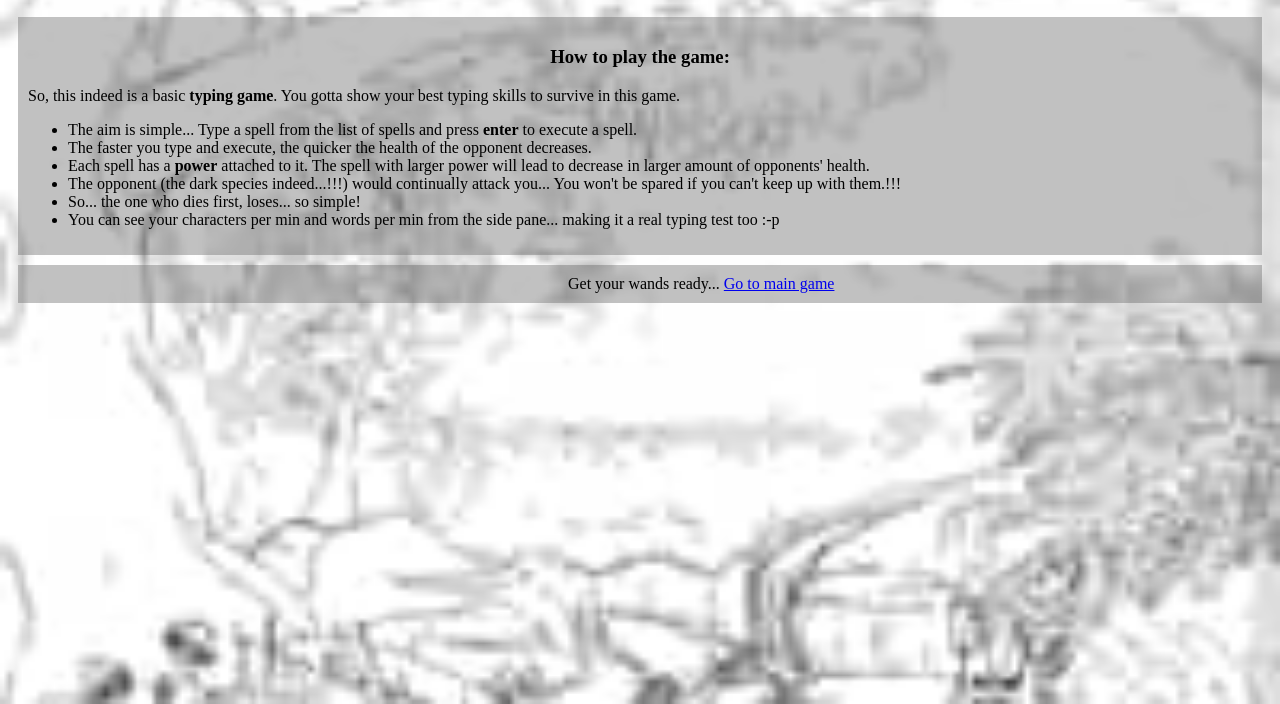
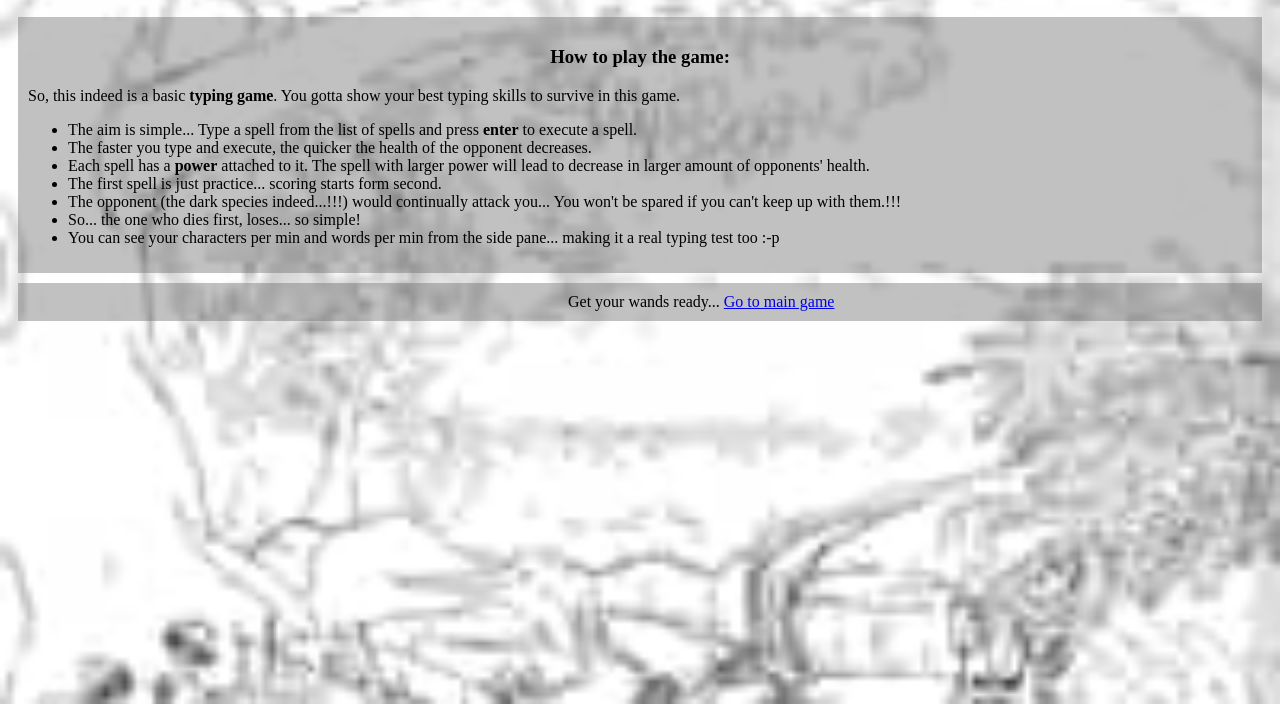
Before and after one commit to supra08/dueling-spells, a plain HTML site: page index.html in a window 1280 px wide. Shown: the part 96-800 px from the top of the page. Drawn offline with Linux system fonts and the light colour scheme.

Commit message:
slight changes

```diff
--- a/index.html
+++ b/index.html
@@ -40,6 +40,7 @@
 			<li>The aim is simple... Type a spell from the list of spells and press <b>enter</b> to execute a spell.</li>
 			<li>The faster you type and execute, the quicker the health of the opponent decreases.</li>
 			<li>Each spell has a <b>power</b> attached to it. The spell with larger power will lead to decrease in larger amount of opponents' health.</li>
+			<li>The first spell is just practice... scoring starts form second.</li>
 			<li>The opponent (the dark species indeed...!!!) would continually attack you... You won't be spared if you can't keep up with them.!!!</li>
 			<li>So... the one who dies first, loses... so simple!</li>
 			<li>You can see your characters per min and words per min from the side pane... making it a real typing test too :-p</li>
```
